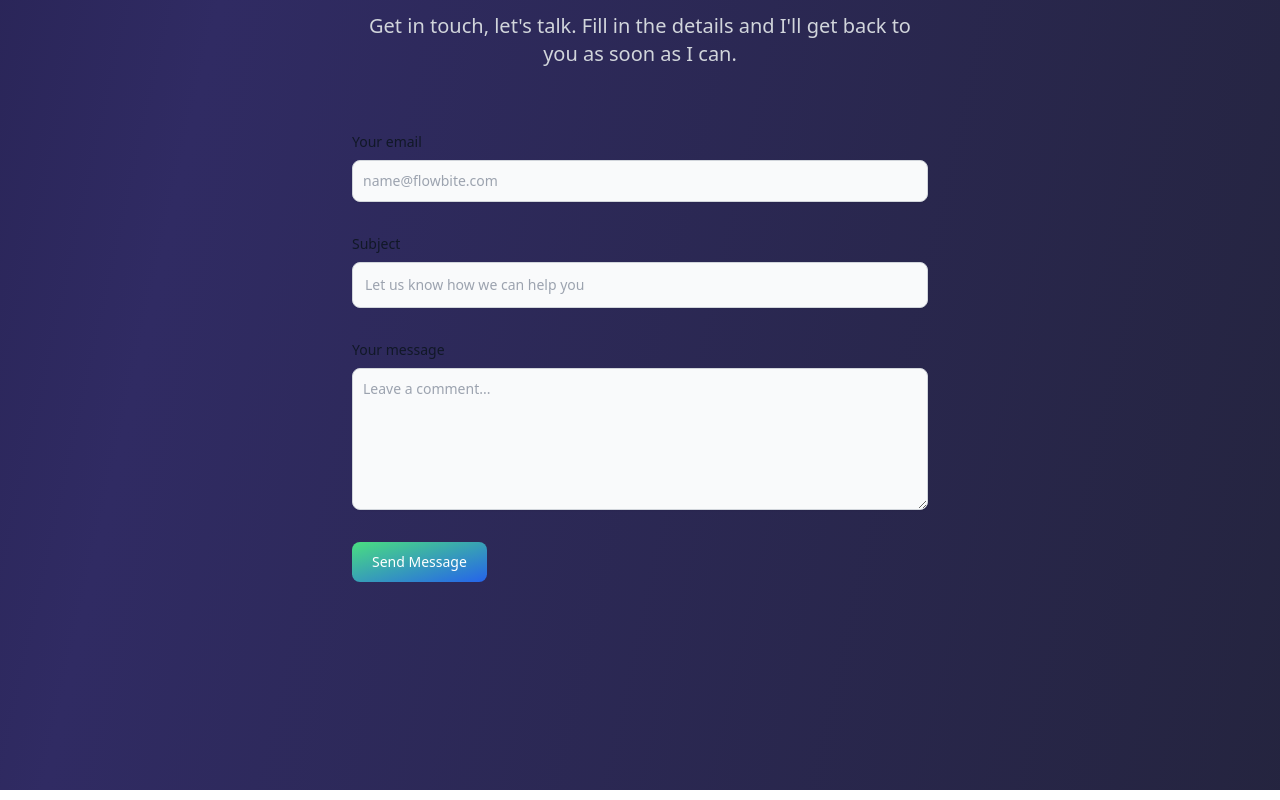
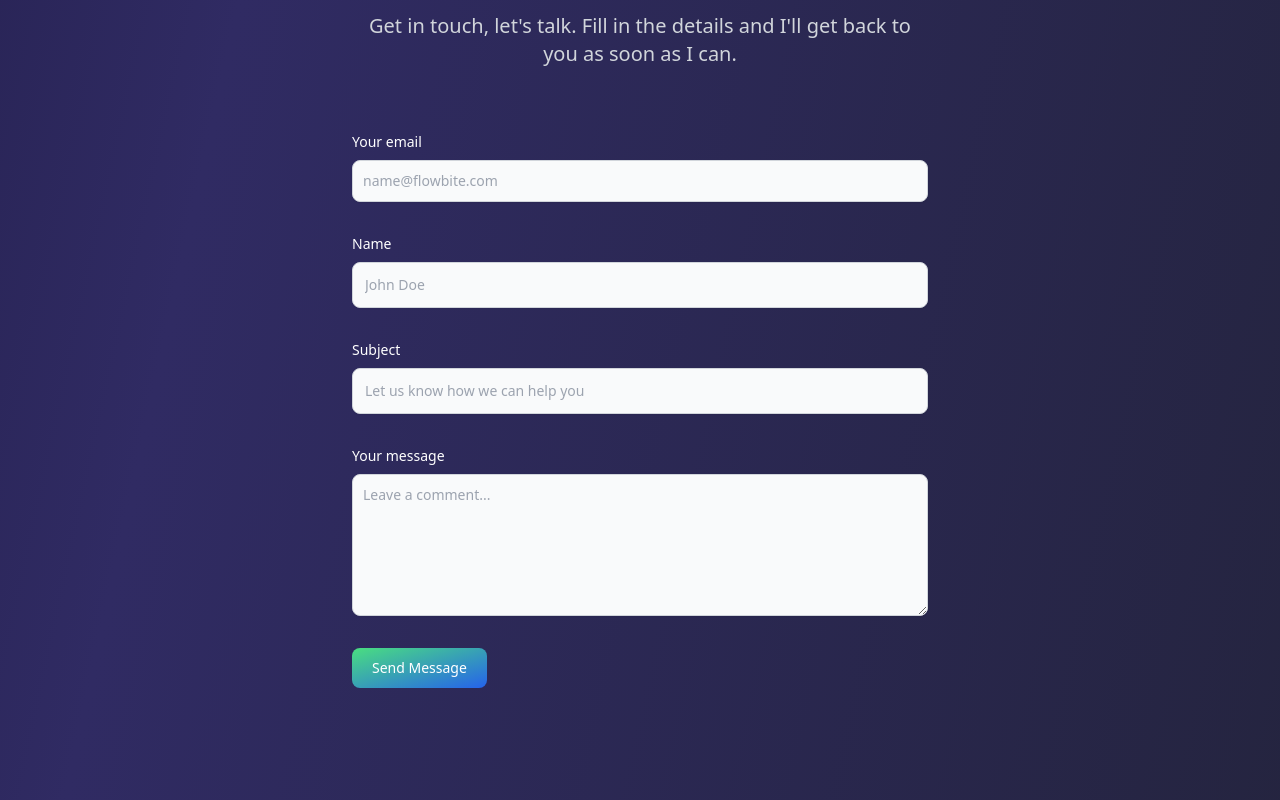
Before and after one commit to mertguler94/mertguler-personal-website, a Next.js app: page / in a window 1280 px wide. Shown: the part 4760-5560 px from the top of the page. Built offline with nearby package versions, Linux system fonts and the light colour scheme; no server answers.

Commit message:
small refactorings

```diff
--- a/src/components/RepoCard.tsx
+++ b/src/components/RepoCard.tsx
@@ -18,15 +18,13 @@ export default function RepoCard({ repo }: RepoCardProps) {
         href={repo.url}
       >
         <span className="flex items-center gap-4 relative px-5 py-2.5 transition-all ease-in duration-75 bg-gray-900 rounded-md group-hover:bg-opacity-0">
-          View Repository <BsArrowRightCircle size={16} />
+          View Repository{" "}
+          <BsArrowRightCircle
+            size={16}
+            className="transition ease-out delay-100 group-hover:scale-150"
+          />
         </span>
       </Link>
-      {/* <button
-        type="button"
-        className="w-fit text-white hover:text-white border border-blue-700 hover:bg-blue-800 focus:ring-4 focus:outline-none focus:ring-blue-300 font-medium rounded-lg text-sm px-5 py-2.5 text-center mr-2 mb-2 dark:border-blue-500 dark:text-white dark:hover:text-white dark:hover:bg-blue-600 dark:focus:ring-blue-800"
-      >
-        View Repository
-      </button> */}
     </div>
   );
 }
--- a/src/components/contact.tsx
+++ b/src/components/contact.tsx
@@ -2,7 +2,7 @@ function Contact() {
   return (
     <section
       id="contact"
-      className="min-h-screen p-36 flex  items-center flex-col gap-10"
+      className="min-h-screen p-36 flex  items-center flex-col gap-4"
     >
       <div className="py-8 lg:py-16 px-4 mx-auto max-w-screen-md">
         <h2 className="mb-4 text-6xl tracking-tight font-extrabold text-center text-white ">
@@ -16,7 +16,7 @@ function Contact() {
           <div>
             <label
               htmlFor="email"
-              className="block mb-2 text-sm font-medium text-gray-900 "
+              className="block mb-2 text-sm font-medium text-white "
             >
               Your email
             </label>
@@ -30,8 +30,23 @@ function Contact() {
           </div>
           <div>
             <label
+              htmlFor="yourName"
+              className="block mb-2 text-sm font-medium text-white "
+            >
+              Name
+            </label>
+            <input
+              type="text"
+              id="yourName"
+              className="block p-3 w-full text-sm text-gray-900 bg-gray-50 rounded-lg border border-gray-300 shadow-sm focus:ring-primary-500 focus:border-primary-500 "
+              placeholder="John Doe"
+              required
+            />
+          </div>
+          <div>
+            <label
               htmlFor="subject"
-              className="block mb-2 text-sm font-medium text-gray-900 "
+              className="block mb-2 text-sm font-medium text-white "
             >
               Subject
             </label>
@@ -46,7 +61,7 @@ function Contact() {
           <div className="sm:col-span-2">
             <label
               htmlFor="message"
-              className="block mb-2 text-sm font-medium text-gray-900 "
+              className="block mb-2 text-sm font-medium text-white"
             >
               Your message
             </label>
```
